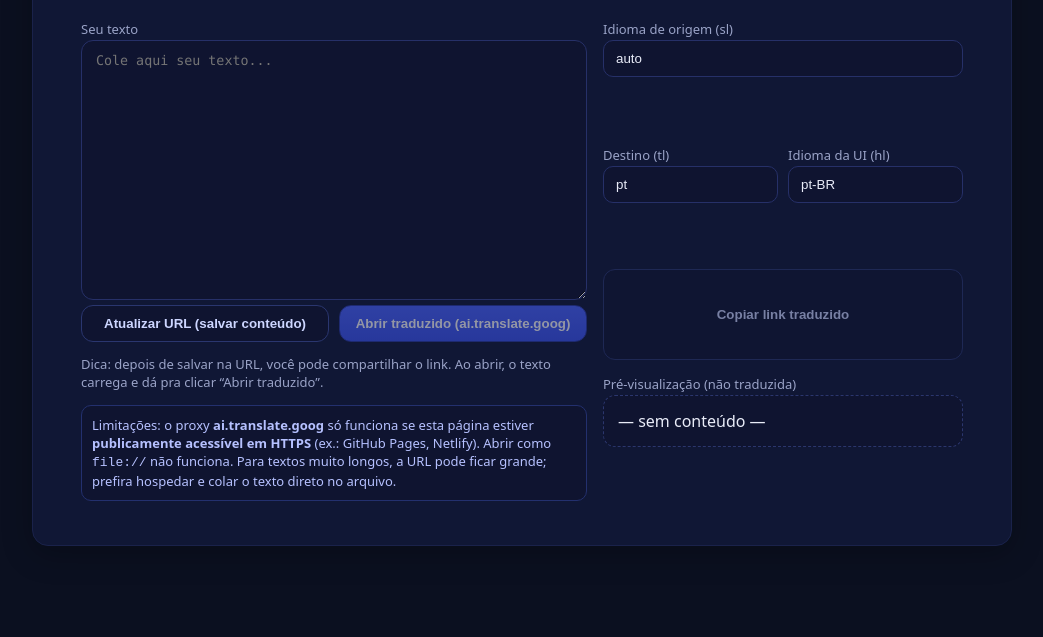
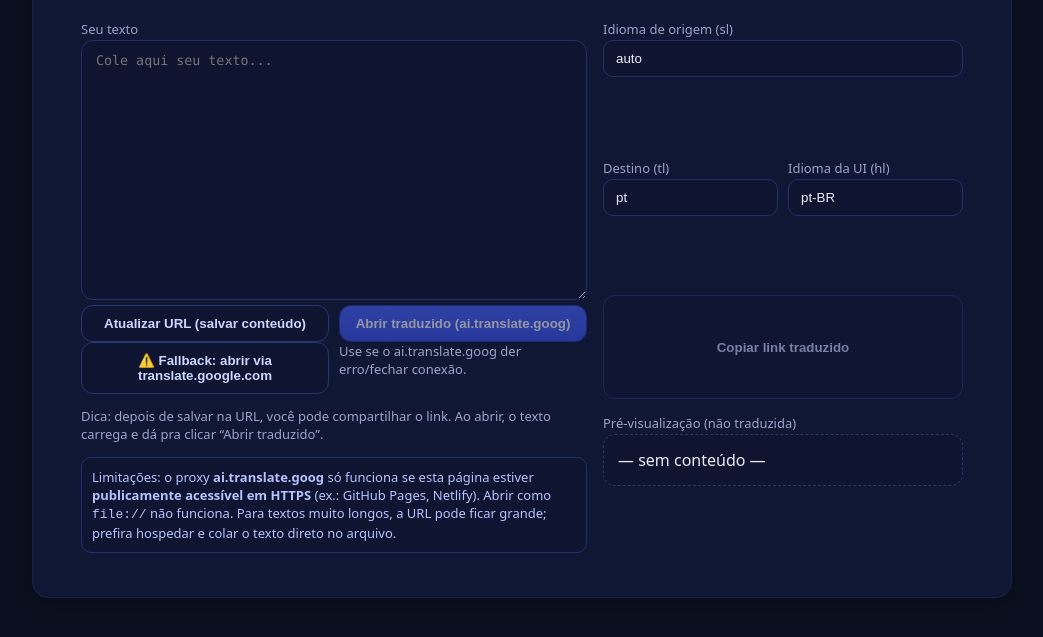
Before and after one commit to ryomangas26-svg/teste1, a plain HTML site: page index.html in a window 1280 px wide. Shown: the part 169-806 px from the top of the page, without its empty margins (118-1161 px from the left). Drawn offline with Linux system fonts and the light colour scheme.

Commit message:
Update index.html

```diff
--- a/index.html
+++ b/index.html
@@ -84,6 +84,23 @@
       window.open(prox, '_blank', 'noopener');
     }
 
+    // Fallback: usa o tradutor "antigo" (translate.google.com/translate?u=...)
+    function openLegacy(){
+      pushTextToUrl();
+      const sl = document.getElementById('sl').value.trim() || 'auto';
+      const tl = document.getElementById('tl').value.trim() || 'pt';
+      const hl = document.getElementById('hl').value.trim() || 'pt-BR';
+      // monta a URL base (esta própria página), 100% absoluta
+      const here = new URL(location.href);
+      // monta o wrapper legacy
+      const legacy = new URL('https://translate.google.com/translate');
+      legacy.searchParams.set('sl', sl);
+      legacy.searchParams.set('tl', tl);
+      legacy.searchParams.set('hl', hl);
+      legacy.searchParams.set('u', here.toString());
+      window.open(legacy.toString(), '_blank', 'noopener');
+    }
+
     async function copyTranslated(){
       pushTextToUrl();
       const prox = toTranslateProxyUrl(location.href);
@@ -120,6 +137,10 @@
           <button class="secondary" onclick="pushTextToUrl()">Atualizar URL (salvar conteúdo)</button>
           <button id="openTranslated" onclick="openTranslated()">Abrir traduzido (ai.translate.goog)</button>
         </div>
+        <div class="row">
+          <button class="secondary" onclick="openLegacy()">⚠️ Fallback: abrir via translate.google.com</button>
+          <span class="muted">Use se o ai.translate.goog der erro/fechar conexão.</span>
+        </div>
         <p class="muted">Dica: depois de salvar na URL, você pode compartilhar o link. Ao abrir, o texto carrega e dá pra clicar “Abrir traduzido”.</p>
         <div class="tip">Limitações: o proxy <strong>ai.translate.goog</strong> só funciona se esta página estiver <strong>publicamente acessível em HTTPS</strong> (ex.: GitHub Pages, Netlify). Abrir como <code>file://</code> não funciona. Para textos muito longos, a URL pode ficar grande; prefira hospedar e colar o texto direto no arquivo.</div>
       </section>
```
